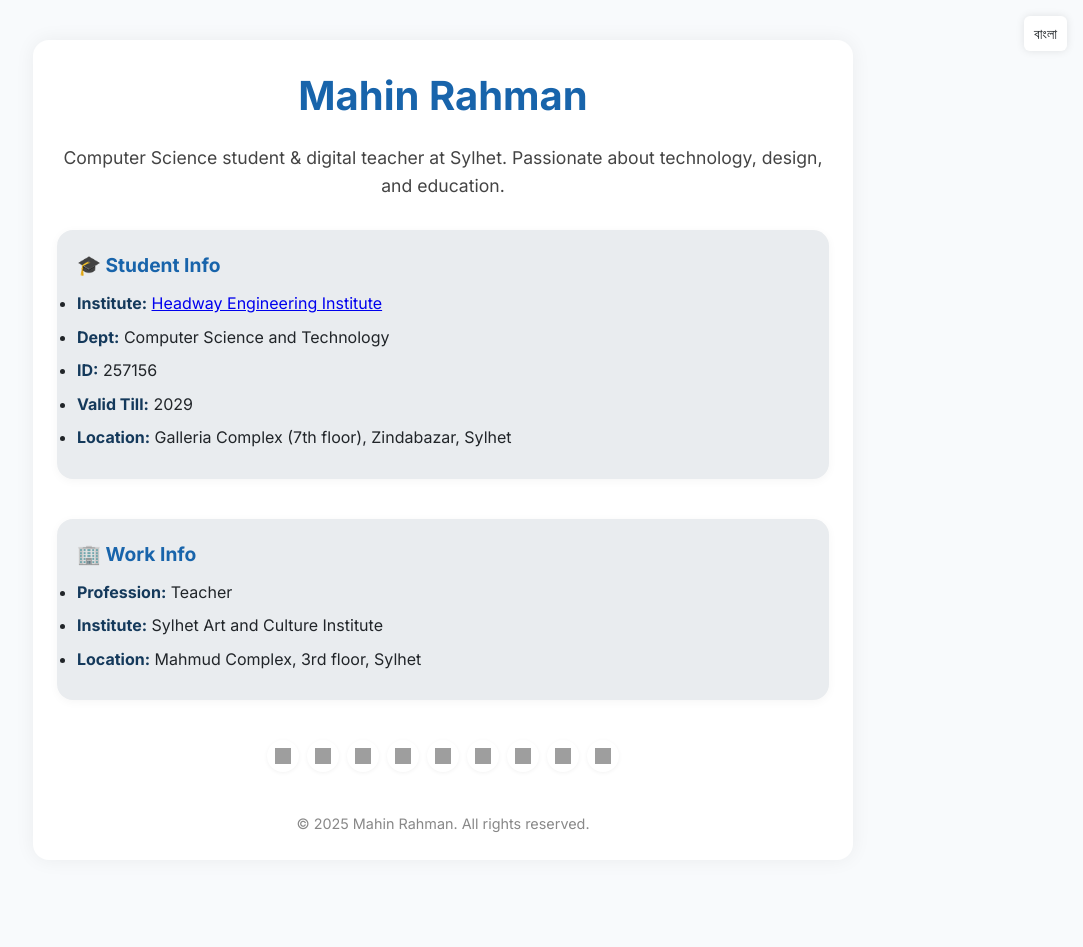
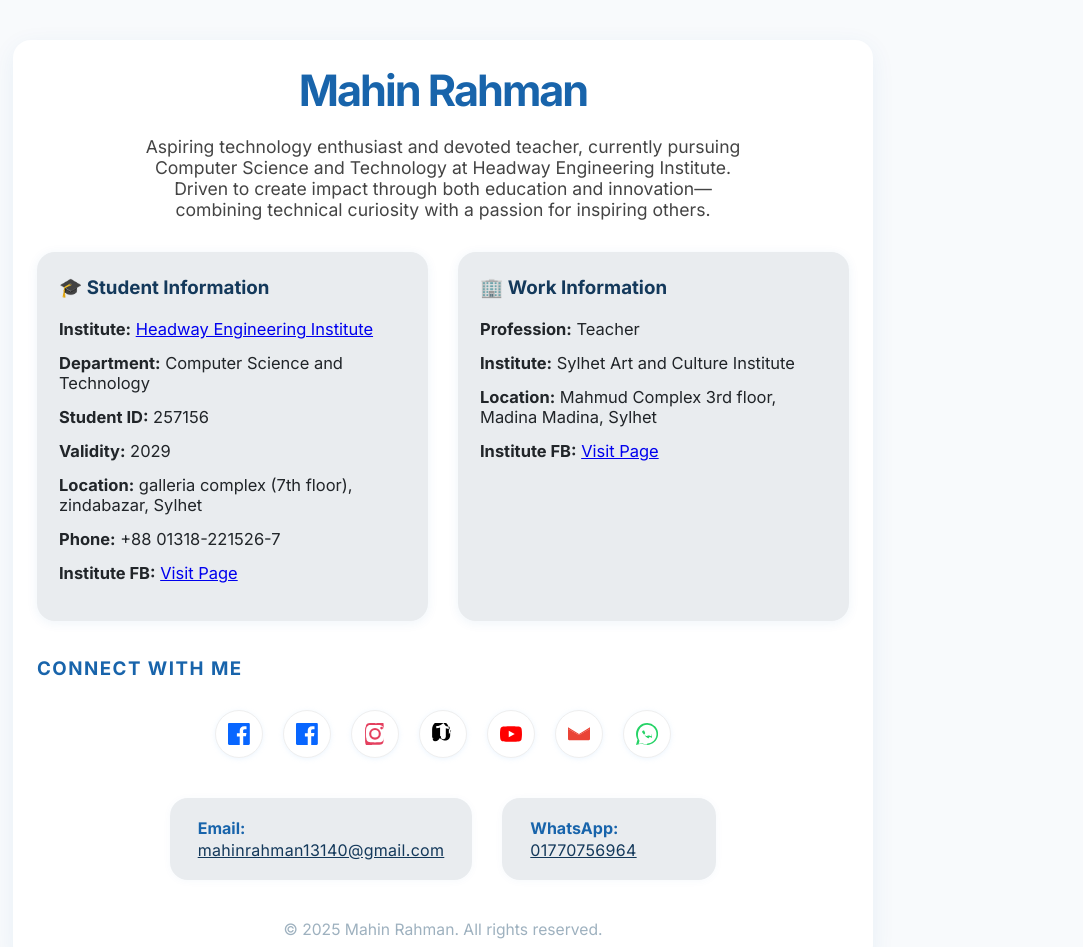
Before and after one commit to mahin0o0/mahin0o0.github.io, a plain HTML site: page index.html in a window 1280 px wide. Shown: the top 947 px of the page, without its empty margins (197-1280 px from the left). Before the commit the page ends 900 px from the top, so only its background shows below. Drawn offline with Linux system fonts and the light colour scheme; grey boxes are pictures that could not be loaded.

Commit message:
Update index.html

````diff
--- a/index.html
+++ b/index.html
@@ -3,172 +3,105 @@
 <head>
   <meta charset="UTF-8" />
   <meta name="viewport" content="width=device-width, initial-scale=1.0" />
-  <title>Mahin Rahman - Personal Info</title>
+  <title>Mahin Rahman - Portfolio</title>
   <link rel="preconnect" href="https://fonts.googleapis.com">
   <link rel="preconnect" href="https://fonts.gstatic.com" crossorigin>
   <link href="https://fonts.googleapis.com/css2?family=Inter:wght@400;700&display=swap" rel="stylesheet">
   <style>
-    :root {
-      --primary: #1864ab;
-      --secondary: #e9ecef;
-      --text: #212529;
-      --bg: #f8fafc;
-      --radius: 16px;
-    }
-    * {
-      box-sizing: border-box;
-      margin: 0;
-      padding: 0;
-    }
-    body {
-      font-family: 'Inter', sans-serif;
-      background: var(--bg);
-      color: var(--text);
-      line-height: 1.6;
-    }
-    .container {
-      max-width: 820px;
-      margin: 40px auto;
-      padding: 24px;
-      background: #fff;
-      border-radius: var(--radius);
-      box-shadow: 0 0 20px rgba(0,0,0,0.06);
-      scroll-behavior: smooth;
-    }
-    h1 {
-      font-size: 2.5rem;
-      color: var(--primary);
-      text-align: center;
-      margin-bottom: 16px;
-      cursor: pointer;
-    }
-    .bio {
-      text-align: center;
-      margin-bottom: 30px;
-      color: #444;
-      font-size: 1.1rem;
-    }
-    .info-card {
-      background: var(--secondary);
-      border-radius: var(--radius);
-      padding: 20px;
-      margin-bottom: 20px;
-      box-shadow: 0 2px 10px rgba(0,0,0,0.04);
-    }
-    .info-card h3 {
-      font-size: 1.2rem;
-      margin-bottom: 10px;
-      color: var(--primary);
-    }
-    .info-list li {
-      margin-bottom: 8px;
-    }
-    .info-list b {
-      color: #14395b;
-    }
-    .social-icons {
-      display: flex;
-      flex-wrap: wrap;
-      justify-content: center;
-      gap: 8px;
-      margin-top: 24px;
-    }
-    .social-icons a {
-      width: 32px;
-      height: 32px;
-      background: #fff;
-      display: flex;
-      align-items: center;
-      justify-content: center;
-      border-radius: 50%;
-      box-shadow: 0 1px 4px rgba(0,0,0,0.05);
-      transition: transform 0.2s ease;
-    }
-    .social-icons a:hover {
-      transform: scale(1.1);
-    }
-    .social-icons img {
-      width: 16px;
-      height: 16px;
-    }
-    footer {
-      text-align: center;
-      font-size: 0.9rem;
-      color: #888;
-      margin-top: 30px;
-    }
-    .language-toggle {
-      position: fixed;
-      top: 16px;
-      right: 16px;
-      font-size: 0.9rem;
-      background: #fff;
-      border-radius: 6px;
-      padding: 6px 10px;
-      box-shadow: 0 0 8px rgba(0,0,0,0.1);
-      cursor: pointer;
-    }
-    .section {
-      margin-bottom: 40px;
-    }
-    html.smooth-scroll {
-      scroll-behavior: smooth;
+    :root { --primary: #1864ab; --secondary: #e9ecef; --text: #212529; --bg: #f8fafc; --shadow: 0 6px 24px rgba(24,100,171,0.07); --radius: 18px;}
+    * { box-sizing: border-box; margin:0; padding:0;}
+    body { background: var(--bg); color: var(--text); font-family: 'Inter', Arial, sans-serif;}
+    .container { max-width: 860px; margin: 40px auto 0; padding: 24px; border-radius: var(--radius); background: #fff; box-shadow: var(--shadow);}
+    header { border-radius: var(--radius); text-align:center; margin-bottom: 32px;}
+    .name { font-size: 2.7rem; font-weight: 700; color: var(--primary); letter-spacing: -2px;}
+    .bio { margin: 20px auto 0; max-width:600px; color:#444; font-size:1.10rem;}
+    .section-title { margin-top:36px; color: var(--primary); font-size:1.17rem; text-transform: uppercase; font-weight:600; letter-spacing:1.5px;}
+    .card-row { display: flex; flex-wrap: wrap; gap:30px; justify-content:space-between; margin:24px 0;}
+    .card { flex:1 1 280px; min-width:260px; background: var(--secondary); border-radius: var(--radius); box-shadow: 0 2px 12px rgba(24,100,171,0.07); padding:24px 22px;}
+    .card-title { color: #14395b; font-weight: 600; font-size: 1.17rem; margin-bottom: 20px; }
+    .info-list { list-style: none; margin: 0; padding: 0;}
+    .info-list li { margin-bottom: 14px; font-size:1.03rem;}
+    .socials { display: flex; gap: 20px; justify-content: center; margin: 30px 0 0;}
+    .socials a { background: #fff; display:flex; align-items:center; justify-content:center; border-radius: 50%; width:48px; height:48px; box-shadow: 0 1px 5px 0 #b9d8fc44; transition:.15s; border:1.5px solid #efefef;}
+    .socials a:hover { border-color: var(--primary); box-shadow: 0 6px 20px 0 #95c4f9aa;}
+    .socials svg { width: 22px; height: 22px;}
+    .contact-row { margin:40px 0 0; display:flex; flex-wrap:wrap; gap:30px; justify-content:center;}
+    .contact-card { background: var(--secondary); border-radius: var(--radius); box-shadow: 0 1px 8px rgba(24,100,171,0.04); padding: 20px 28px; display:flex; flex-direction:column; min-width:214px;}
+    .contact-card span { color: var(--primary); font-size: 1rem; font-weight:600;}
+    .contact-card a { color: #14395b; letter-spacing: 0.3px; margin-top:2px; }
+    @media (max-width: 650px) {
+      .card-row{flex-direction:column;gap:18px;}
+      .container{padding:10px;}
+      .contact-row{flex-direction:column;gap:12px;}
+      .socials a{width:38px;height:38px;}
     }
   </style>
 </head>
 <body>
-  <div class="language-toggle" onclick="toggleLanguage()">বাংলা</div>
   <div class="container">
-    <h1 onclick="document.getElementById('main').scrollIntoView({ behavior: 'smooth' });">Mahin Rahman</h1>
-    <div class="bio" id="main">Computer Science student & digital teacher at Sylhet. Passionate about technology, design, and education.</div>
-
-    <div class="section info-card">
-      <h3>🎓 Student Info</h3>
+    <header>
+      <div class="name">Mahin Rahman</div>
+      <div class="bio">Aspiring technology enthusiast and devoted teacher, currently pursuing Computer Science and Technology at Headway Engineering Institute. Driven to create impact through both education and innovation—combining technical curiosity with a passion for inspiring others.</div>
+    </header>
+    <div class="card-row">
+      <div class="card">
+        <div class="card-title">🎓 Student Information</div>
         <ul class="info-list">
           <li><b>Institute:</b> <a href="http://www.headway.edu.bd" target="_blank">Headway Engineering Institute</a></li>
-        <li><b>Dept:</b> Computer Science and Technology</li>
-        <li><b>ID:</b> 257156</li>
-        <li><b>Valid Till:</b> 2029</li>
-        <li><b>Location:</b> Galleria Complex (7th floor), Zindabazar, Sylhet</li>
+          <li><b>Department:</b> Computer Science and Technology</li>
+          <li><b>Student ID:</b> 257156</li>
+          <li><b>Validity:</b> 2029</li>
+          <li><b>Location:</b> galleria complex (7th floor), zindabazar, Sylhet</li>
+          <li><b>Phone:</b> +88 01318-221526-7</li>
+          <li><b>Institute FB:</b> <a href="https://www.facebook.com/headway.ei" target="_blank">Visit Page</a></li>
         </ul>
       </div>
-
-    <div class="section info-card">
-      <h3>🏢 Work Info</h3>
+      <div class="card">
+        <div class="card-title">🏢 Work Information</div>
         <ul class="info-list">
           <li><b>Profession:</b> Teacher</li>
           <li><b>Institute:</b> Sylhet Art and Culture Institute</li>
-        <li><b>Location:</b> Mahmud Complex, 3rd floor, Sylhet</li>
+          <li><b>Location:</b> Mahmud Complex 3rd floor, Madina Madina, Sylhet</li>
+          <li><b>Institute FB:</b> <a href="https://www.facebook.com/profile.php?id=100063620542119" target="_blank">Visit Page</a></li>
         </ul>
       </div>
-
-    <section class="section social-icons">
-      <a href="https://facebook.com/mahin.rahman.757258" target="_blank"><img src="https://cdn.jsdelivr.net/npm/simple-icons@v9/icons/facebook.svg" alt="Facebook"></a>
-      <a href="https://www.facebook.com/share/1ZFyeuJF3G/" target="_blank"><img src="https://cdn.jsdelivr.net/npm/simple-icons@v9/icons/facebook.svg" alt="FB Page"></a>
-      <a href="https://instagram.com/mahin0o0" target="_blank"><img src="https://cdn.jsdelivr.net/npm/simple-icons@v9/icons/instagram.svg" alt="Instagram"></a>
-      <a href="https://tiktok.com/@mahin0o0" target="_blank"><img src="https://cdn.jsdelivr.net/npm/simple-icons@v9/icons/tiktok.svg" alt="TikTok"></a>
-      <a href="https://www.youtube.com/@MahinRahman0o0" target="_blank"><img src="https://cdn.jsdelivr.net/npm/simple-icons@v9/icons/youtube.svg" alt="YouTube"></a>
-      <a href="https://www.threads.net/@mahin0o0" target="_blank"><img src="https://cdn.jsdelivr.net/npm/simple-icons@v9/icons/threads.svg" alt="Threads"></a>
-      <a href="https://wa.me/8801770756964" target="_blank"><img src="https://cdn.jsdelivr.net/npm/simple-icons@v9/icons/whatsapp.svg" alt="WhatsApp"></a>
-      <a href="mailto:mahinrahman13140@gmail.com"><img src="https://cdn.jsdelivr.net/npm/simple-icons@v9/icons/gmail.svg" alt="Email"></a>
-      <a href="https://github.com/mahin0o0" target="_blank"><img src="https://cdn.jsdelivr.net/npm/simple-icons@v9/icons/github.svg" alt="GitHub"></a>
-    </section>
-
-    <footer>© 2025 Mahin Rahman. All rights reserved.</footer>
     </div>
-
-  <script>
-    function toggleLanguage() {
-      const bio = document.querySelector('.bio');
-      const toggleBtn = document.querySelector('.language-toggle');
-      if (toggleBtn.innerText === 'বাংলা') {
-        bio.innerText = 'কম্পিউটার সায়েন্স ছাত্র ও ডিজিটাল শিক্ষক (সিলেট)। প্রযুক্তি, ডিজাইন ও শিক্ষায় আগ্রহী।';
-        toggleBtn.innerText = 'English';
-      } else {
-        bio.innerText = 'Computer Science student & digital teacher at Sylhet. Passionate about technology, design, and education.';
-        toggleBtn.innerText = 'বাংলা';
-      }
-    }
-  </script>
+    <div class="section-title">Connect with Me</div>
+    <div class="socials">
+      <a href="https://www.facebook.com/mahin.rahman.757258" target="_blank" aria-label="Facebook">
+        <svg fill="#0866ff" viewBox="0 0 24 24"><path d="M22.7 0H1.3C.6 0 0 .6 0 1.3v21.4C0 23.4.6 24 1.3 24h11.5v-9.3H9.7v-3.6h3.1V8.4c0-3.1 1.9-4.8 4.7-4.8 1.3 0 2.4.1 2.7.1v3.1h-1.9c-1.5 0-1.8.8-1.8 1.8v2.3h3.6l-.5 3.6h-3V24h5.9c.7 0 1.3-.6 1.3-1.3V1.3c0-.7-.6-1.3-1.3-1.3z"/></svg>
+      </a>
+      <a href="https://www.facebook.com/share/1ZFyeuJF3G/" target="_blank" aria-label="Facebook Page">
+        <svg fill="#0866ff" viewBox="0 0 24 24"><path d="M22.7 0H1.3C.6 0 0 .6 0 1.3v21.4C0 23.4.6 24 1.3 24h11.5v-9.3H9.7v-3.6h3.1V8.4c0-3.1 1.9-4.8 4.7-4.8 1.3 0 2.4.1 2.7.1v3.1h-1.9c-1.5 0-1.8.8-1.8 1.8v2.3h3.6l-.5 3.6h-3V24h5.9c.7 0 1.3-.6 1.3-1.3V1.3c0-.7-.6-1.3-1.3-1.3z"/></svg>
+      </a>
+      <a href="https://www.instagram.com/mahin0o0?igsh=MWI0ZXk1ejJjaTM2bw==" target="_blank" aria-label="Instagram">
+        <svg fill="#E4405F" viewBox="0 0 24 24"><path d="M12 2.2c3.1 0 3.5 0 4.8.1 1.2.1 2.1.3 2.6.6.6.3 1 .7 1.4 1.4s.5 1.4.6 2.6c.1 1.3.1 1.7.1 4.8s0 3.5-.1 4.8c-.1 1.2-.3 2.1-.6 2.6-.3.6-.7 1-1.4 1.4s-1.4.5-2.6.6c-1.3.1-1.7.1-4.8.1s-3.5 0-4.8-.1c-1.2-.1-2.1-.3-2.6-.6-.6-.3-1-.7-1.4-1.4s-.5-1.4-.6-2.6C2.2 15.5 2.2 15.1 2.2 12s0-3.5.1-4.8c.1-1.2.3-2.1.6-2.6.3-.6.7-1 1.4-1.4C4.6 2.6 5.5 2.4 6.7 2.3 8 2.2 8.4 2.2 12 2.2zm0-2.2C8.4 0 8 0 6.7.1S4.5.3 3.9.6c-.5.3-1 .7-1.4 1.4s-.5 1.4-.6 2.6C1.2 4.5 1.2 4.9 1.2 12c0 7.1 0 7.5.1 8.8.1 1.2.3 2.1.6 2.6.3.6.7 1 1.4 1.4.5.3 1.4.5 2.6.6C8 23.8 8.4 23.8 12 23.8s3.5 0 4.8-.1 2.1-.3 2.6-.6c.6-.3 1-.7 1.4-1.4.3-.5.5-1.4.6-2.6.1-1.3.1-1.7.1-8.8 0-7.1 0-7.5-.1-8.8-.1-1.2-.3-2.1-.6-2.6-.3-.6-.7-1-1.4-1.4-.5-.3-1.4-.5-2.6-.6C15.5.2 15.1.2 12 .2zm0 5.4a6.4 6.4 0 1 0 0 12.8 6.4 6.4 0 0 0 0-12.8zm0 10.5a4.1 4.1 0 1 1 0-8.2 4.1 4.1 0 0 1 0 8.2zm7.2-11.9a1.5 1.5 0 0 0 0 3 1.5 1.5 0 0 0 0-3z"/></svg>
+      </a>
+      <a href="https://tiktok.com/@mahin0o0" target="_blank" aria-label="TikTok">
+        <svg fill="#010101" viewBox="0 0 24 24"><path d="M20.993 8.207c-.416 0-.8-.036-1.17-.098v5.441c0 3.104-2.522 5.625-5.625 5.625-1.571 0-3-.654-4.023-1.677A5.623 5.623 0 0 1 6.32 14.06h3.372c-.11.328-.172.672-.172 1.04A2.625 2.625 0 0 0 12.44 17.722a2.626 2.626 0 0 0 2.625-2.625V5.835a10.918 10.918 0 0 0 4.147.872v-2.5a8.618 8.618 0 0 1-4.153-.872C13.793 1.66 12.441 0 12.441 0s-1.352 1.659-3.618 2.335A8.618 8.618 0 0 1 4.67 3.335v2.5a10.92 10.92 0 0 0 4.147-.872V14.06a5.622 5.622 0 0 1-1.625 4.106 5.625 5.625 0 0 1-4.024 1.678A2.626 2.626 0 0 1 .75 17.723a2.626 2.626 0 0 1 2.625-2.624A2.625 2.625 0 0 1 6.002 10.26v5.441c0 .368-.062.712-.171 1.04A2.626 2.626 0 0 1 2.75 17.723a2.626 2.626 0 0 1-2.625-2.624V6.753c0-5.044 4.101-9.146 9.145-9.146s9.145 4.102 9.145 9.146v5.43c0 .03-.004.06-.005.09z"/></svg>
+      </a>
+      <a href="https://www.youtube.com/@MahinRahman0o0" target="_blank" aria-label="YouTube">
+        <svg fill="#FF0000" viewBox="0 0 24 24"><path d="M23.498 6.186c-.275-1.03-1.085-1.84-2.115-2.115C19.218 3.5 12 3.5 12 3.5S4.782 3.5 2.617 4.07c-1.03.275-1.84 1.085-2.115 2.115C0 8.351 0 12 0 12s0 3.649.502 5.814c.275 1.03 1.085 1.84 2.115 2.115C4.782 20.5 12 20.5 12 20.5s7.218 0 9.383-.571c1.03-.275 1.84-1.085 2.115-2.115C24 15.649 24 12 24 12s0-3.649-.502-5.814zM9.545 15.568V8.432l6.545 3.568-6.545 3.568z"/></svg>
+      </a>
+      <a href="mailto:mahinrahman13140@gmail.com" target="_blank" aria-label="Email">
+        <svg fill="#EA4335" viewBox="0 0 24 24"><path d="M12 13.1 0 6.3V4.5L12 12.1l12-7.6v1.8l-12 6.8z"/><path d="M0 6.3v11.2c0 .7.5 1.3 1.2 1.3h21.6c.7 0 1.2-.6 1.2-1.3V6.3L12 13.1 0 6.3z"/></svg>
+      </a>
+      <a href="https://wa.me/8801770756964" target="_blank" aria-label="WhatsApp">
+        <svg fill="#25D366" viewBox="0 0 24 24"><path d="M20.52 3.48A11.78 11.78 0 0 0 12.04 0C5.4 0 .03 5.35.03 12c0 2.11.55 4.19 1.62 6.03L0 24l6.14-1.6a11.96 11.96 0 0 0 5.9 1.5h.05c6.64 0 12.01-5.36 12.01-12 0-3.21-1.25-6.23-3.56-8.52zm-8.48 20.02c-1.81 0-3.6-.48-5.17-1.38l-.36-.21-3.63.95.97-3.53-.23-.37a9.933 9.933 0 0 1-1.51-5.29C2.11 6.47 6.6 2 12.04 2c2.75 0 5.34 1.06 7.29 3.01 1.94 1.94 3 4.53 3 7.29.001 5.48-4.47 9.97-9.99 9.97zm5.48-7.31c-.3-.15-1.74-.86-2.01-.95-.27-.1-.47-.15-.68.15-.2.31-.78.95-.96 1.15-.18.2-.35.22-.65.07-.3-.15-1.29-.48-2.46-1.53-.91-.82-1.52-1.82-1.7-2.13-.18-.3-.02-.47.13-.62.14-.14.31-.37.46-.55a2.025 2.025 0 0 0 .33-.54c.1-.13.03-.32-.02-.47-.06-.15-.61-1.47-.84-2.04-.22-.53-.44-.45-.68-.46-.18-.01-.38-.01-.59-.01a1.11 1.11 0 0 0-.81.38c-.19.19-.34.51-.34.8 0 .63.42 1.25.47 1.33.13.2.85 1.34 2.08 2.22 1.22.87 2.11 1.15 2.3 1.21.23.07.44.06.61-.04.19-.1.59-.23.91-.4.25-.13.43-.2.62-.2.19 0 .48.07.77.21.392.196.928.453 1.02.478.3.1.56.16.8-.03.16-.13.5-.49.8-1.02.199-.35.2-.64.14-.77-.06-.16-.245-.26-.455-.37z"/></svg>
+      </a>
+    </div>
+    <div class="contact-row">
+      <div class="contact-card">
+        <span>Email:</span>
+        <a href="mailto:mahinrahman13140@gmail.com">mahinrahman13140@gmail.com</a>
+      </div>
+      <div class="contact-card">
+        <span>WhatsApp:</span>
+        <a href="https://wa.me/8801770756964" target="_blank">01770756964</a>
+      </div>
+    </div>
+    <footer style="text-align:center; color:#9eb1bf; margin-top:40px;font-size:.98rem;">© 2025 Mahin Rahman. All rights reserved.</footer>
+  </div>
 </body>
 </html>
+```
````
Lines whose indentation alone changed are shown as unchanged.
